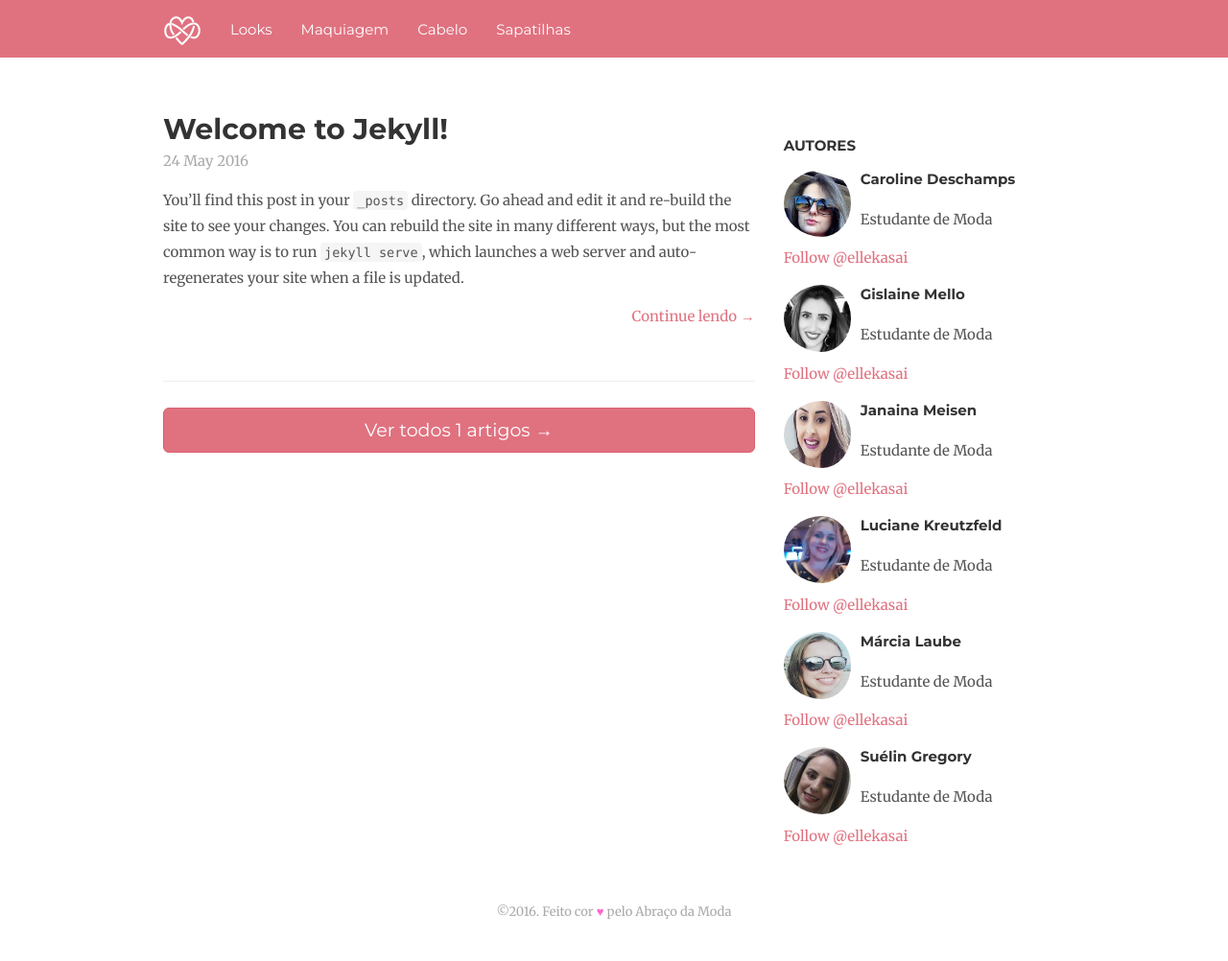
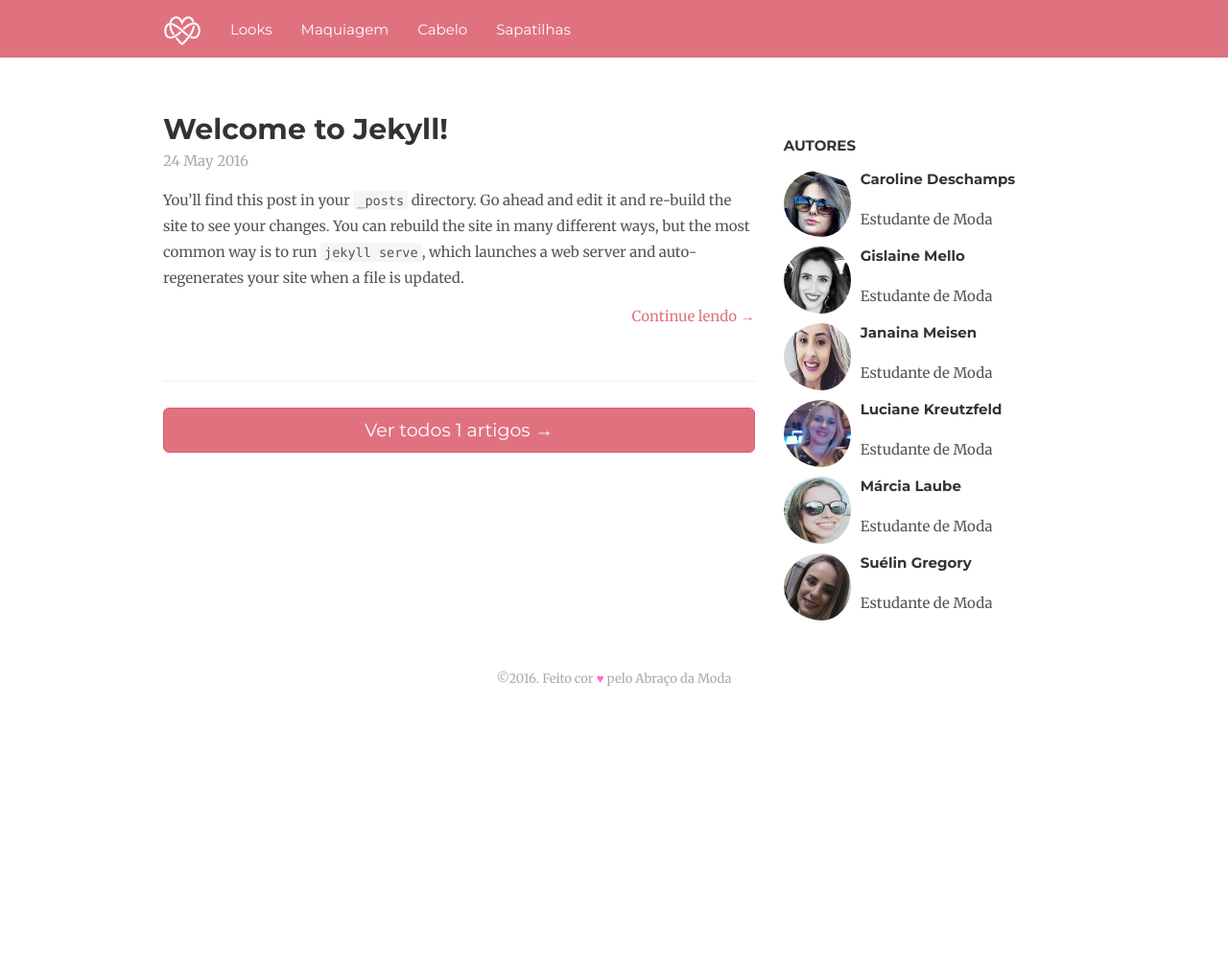
Before and after one commit to alessandrostein/blog-fashion-hug, a Jekyll site: the page built from index.html, in a window 1280 px wide. Shown: the whole page at 96% size. Built offline with Jekyll 4.4.1, drawn with Linux system fonts in a browser that asks for light colours; nearby versions of some CDN libraries; comment, search, counter and statistics services are not loaded; after the commit the page ends 900 px from its top, so only the background shows below that.

Commit message:
Remove twitter profile

```diff
--- a/_includes/sidebar.html
+++ b/_includes/sidebar.html
@@ -14,8 +14,6 @@
   </p>
   <p>Estudante de Moda</p>
 
-  <p><a href="https://twitter.com/ellekasai" class="twitter-follow-button" data-show-screen-name="false" data-show-count="true" data-dnt="true" data-size="large">Follow @ellekasai</a></p>
-
   <p>
     <div class="media">
       <img src="{{ site.baseurl }}/images/team/gislaine.jpg" alt="Elle Kasai" class="pull-left authores">
@@ -25,8 +23,6 @@
     </div>
   </p>
   <p>Estudante de Moda</p>
-
-  <p><a href="https://twitter.com/ellekasai" class="twitter-follow-button" data-show-screen-name="false" data-show-count="true" data-dnt="true" data-size="large">Follow @ellekasai</a></p>
 
   <p>
     <div class="media">
@@ -38,8 +34,6 @@
   </p>
   <p>Estudante de Moda</p>
 
-  <p><a href="https://twitter.com/ellekasai" class="twitter-follow-button" data-show-screen-name="false" data-show-count="true" data-dnt="true" data-size="large">Follow @ellekasai</a></p>
-
   <p>
     <div class="media">
       <img src="{{ site.baseurl }}/images/team/luciane.jpg" alt="Elle Kasai" class="pull-left authores">
@@ -49,8 +43,6 @@
     </div>
   </p>
   <p>Estudante de Moda</p>
-
-  <p><a href="https://twitter.com/ellekasai" class="twitter-follow-button" data-show-screen-name="false" data-show-count="true" data-dnt="true" data-size="large">Follow @ellekasai</a></p>
 
   <p>
     <div class="media">
@@ -62,8 +54,6 @@
   </p>
   <p>Estudante de Moda</p>
 
-  <p><a href="https://twitter.com/ellekasai" class="twitter-follow-button" data-show-screen-name="false" data-show-count="true" data-dnt="true" data-size="large">Follow @ellekasai</a></p>
-
   <p>
     <div class="media">
       <img src="{{ site.baseurl }}/images/team/suelen.jpg" alt="Elle Kasai" class="pull-left authores">
@@ -74,5 +64,4 @@
   </p>
   <p>Estudante de Moda</p>
 
-  <p><a href="https://twitter.com/ellekasai" class="twitter-follow-button" data-show-screen-name="false" data-show-count="true" data-dnt="true" data-size="large">Follow @ellekasai</a></p>
 </div>
```
